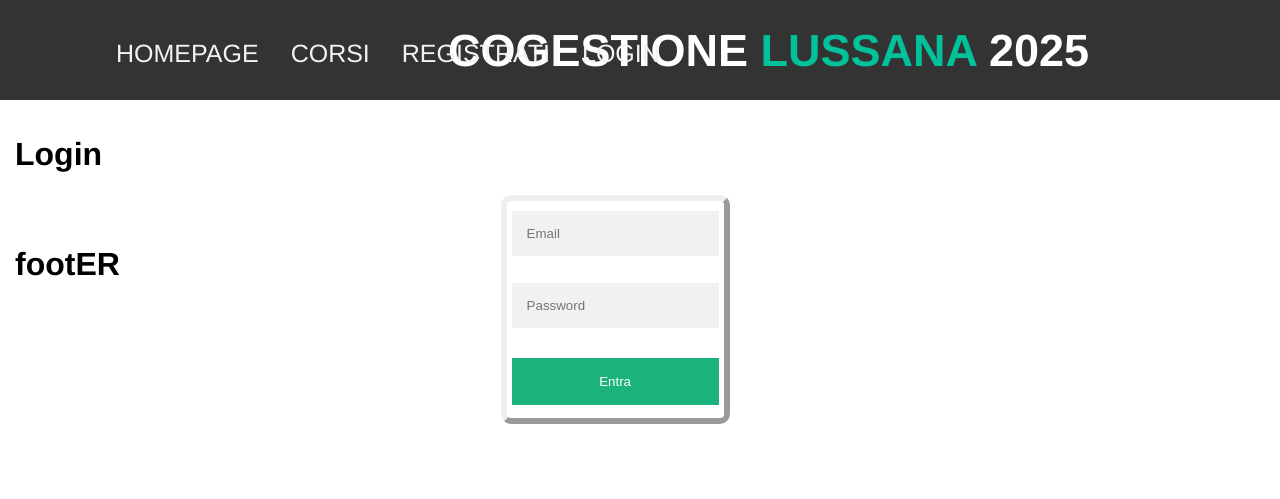
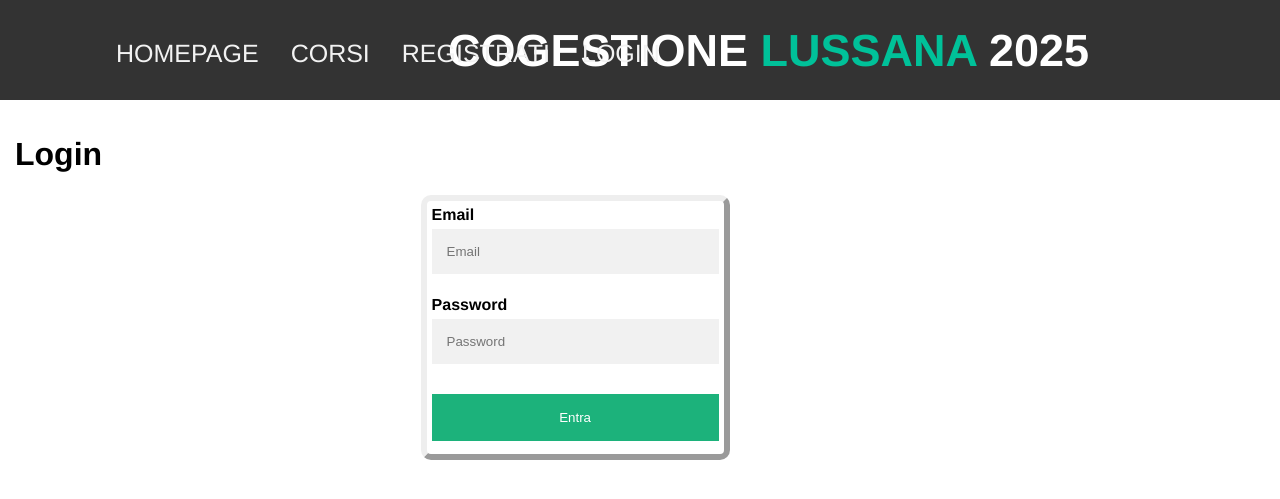
Before and after one commit to OgradL/cogestione-lussana, a Flask app: page /login/ in a window 1280 px wide. Shown: the top 499 px of the page. Run offline with Flask 3, Linux system fonts and the light colour scheme; parts of the project's set-up code (start-up, migrations or seed data) failed here and were passed over.

Commit message:
added login form

```diff
--- a/templates/base.html
+++ b/templates/base.html
@@ -49,11 +49,6 @@
 			{% endblock %}
 		</div>
 
-		<div class="footer">
-
-			<h1> footER</h1>
-
-		</div>
 
 	</body>
 </html>
--- a/templates/login.html
+++ b/templates/login.html
@@ -7,8 +7,10 @@
 
 	<form class="register-form" method="POST">
 		<div class="input_fields">
+			<label for="email"><b>Email</b></label>
 			<input type="text" name="email" id="email" class="inputform" placeholder="Email" required>
 			<br>
+			<label for="password"><b>Password</b></label>
 			<input type="password" name="password" id="password" class="inputform" placeholder="Password" required>
 			<br>
 		</div>
```
